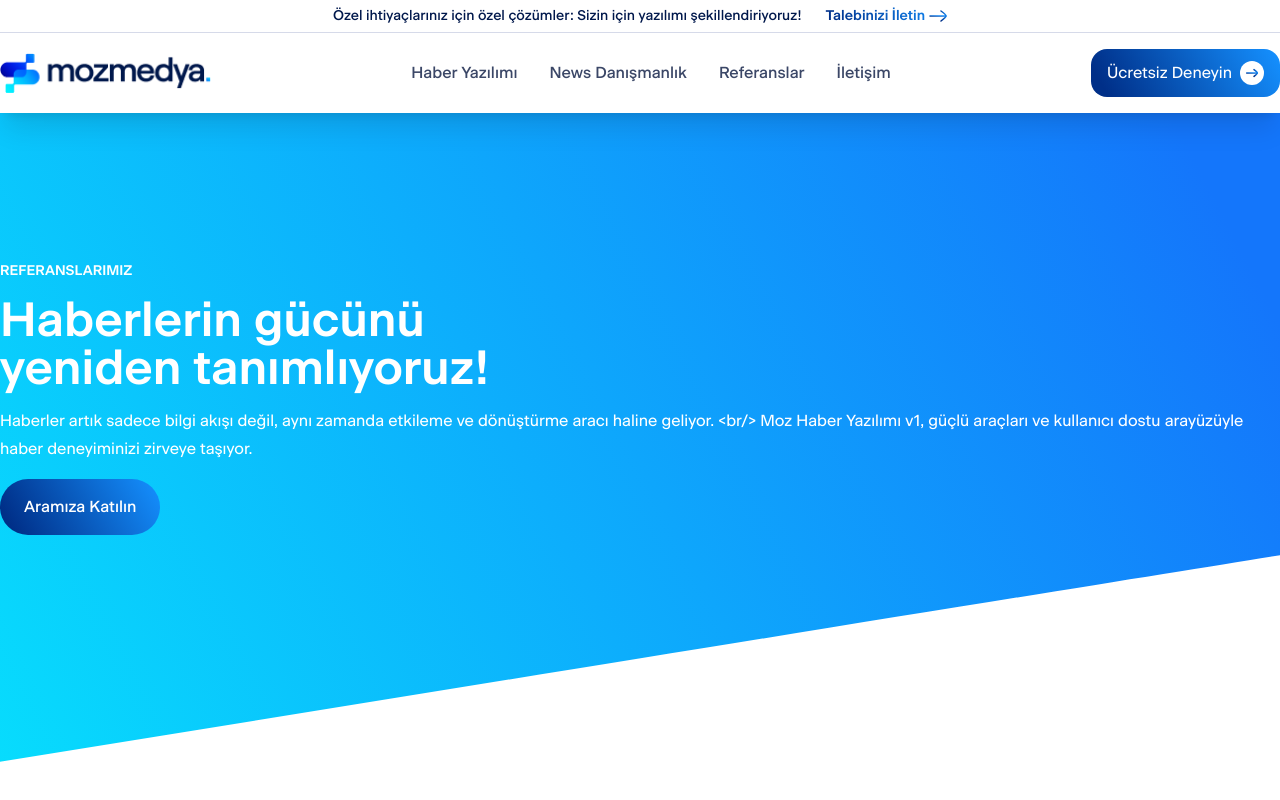
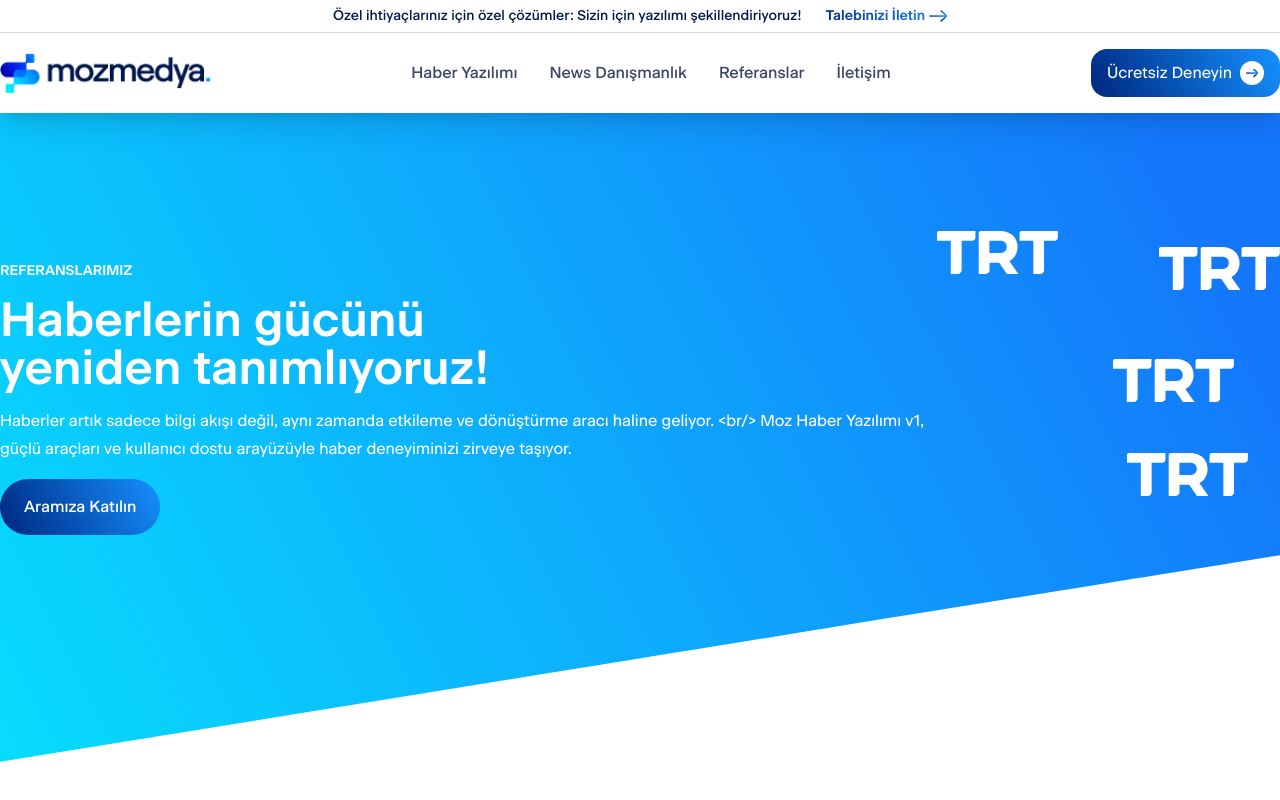
Before and after one commit to erayates/mozmedya, a Next.js app: page /referanslar in a window 1280 px wide. Shown: the top 800 px of the page. Built offline with nearby package versions, Linux system fonts and the light colour scheme.

Commit message:
feature: Grayscale added to references item logos. Logos added to hero.

```diff
--- a/src/components/forms/contact-form.tsx
+++ b/src/components/forms/contact-form.tsx
@@ -41,7 +41,7 @@
   return (
     <FormProvider {...methods}>
       <form onSubmit={methods.handleSubmit(onSubmit)} className="space-y-6">
-        <Input placeholder="İsim Soyisim" name="fullname" icon={<User />} />
+        <Input placeholder="Adınız Soyadınız" name="fullname" icon={<User />} />
         <Input placeholder="E-Posta Adresiniz" name="email" icon={<Mail />} />
         <Input placeholder="Telefon Numaranız" name="phone" icon={<Phone />} />
         <Input
--- a/src/components/layout/header/index.tsx
+++ b/src/components/layout/header/index.tsx
@@ -58,16 +58,13 @@
         <nav>
           <ul className="flex">
             {navLinks.map((navLink: INavLinkItem, _idx: number) => (
-              <li
-                key={_idx}
-                className="px-4 py-3 rounded-2xl hover:bg-buttonHoverGradient group transition-all duration-300"
-              >
-                <Link href={navLink.href}>
+              <Link href={navLink.href} key={_idx}>
+                <li className="px-4 py-3 rounded-2xl hover:bg-buttonHoverGradient group transition-all duration-300">
                   <span className="text-primary-light font-medium text-sm group-hover:bg-titleGradient group-hover:text-transparent group-hover:bg-clip-text transition-all duration-300">
                     {navLink.label}
                   </span>
-                </Link>
-              </li>
+                </li>
+              </Link>
             ))}
           </ul>
         </nav>
--- a/src/containers/references-container/hero/index.tsx
+++ b/src/containers/references-container/hero/index.tsx
@@ -1,9 +1,11 @@
 import MotionText from "@/components/motion/text";
+import Image from "next/image";
 
 const ReferencesHero: React.FC = () => {
   return (
     <section id="hero" className="h-[742px] w-full bg-textGradient relative">
-      <div className="container-auto text-white h-full flex flex-col items-center text-center lg:items-start lg:text-start relative top-[100px] lg:top-[150px] space-y-4">
+      <div className="container-auto text-white h-full flex justify-center lg:items-start text-center lg:text-start relative top-[75px] lg:top-[150px]">
+        <div className="space-y-4">
           <MotionText
             as="p"
             text="REFERANSLARIMIZ"
@@ -31,6 +33,53 @@
           </button>
         </div>
 
+        <div className="absolute lg:relative h-[280px] w-[548px]">
+          <div className="w-[121px] h-[42px] right-0 -top-4 absolute">
+            <Image
+              src="/assets/logos/trt-logo.svg"
+              sizes="100vw"
+              height={0}
+              width={0}
+              alt="TRT Logo"
+              className="object-cover w-full h-auto invert brightness-0"
+            />
+          </div>
+
+          <div className="w-[121px] h-[42px] absolute -top-8">
+            <Image
+              src="/assets/logos/trt-logo.svg"
+              sizes="100vw"
+              height={0}
+              width={0}
+              alt="TRT Logo"
+              className="object-cover w-full h-auto invert brightness-0"
+            />
+          </div>
+
+          <div className="w-[121px] h-[42px] absolute left-44 top-24">
+            <Image
+              src="/assets/logos/trt-logo.svg"
+              sizes="100vw"
+              height={0}
+              width={0}
+              alt="TRT Logo"
+              className="object-cover w-full h-auto invert brightness-0"
+            />
+          </div>
+
+          <div className="w-[121px] h-[42px] absolute right-8 bottom-12">
+            <Image
+              src="/assets/logos/trt-logo.svg"
+              sizes="100vw"
+              height={0}
+              width={0}
+              alt="TRT Logo"
+              className="object-cover w-full h-auto invert brightness-0"
+            />
+          </div>
+        </div>
+      </div>
+
       <div className="absolute left-0 bottom-0 w-full min-h-[742px] bg-referencesHeroShape bg-no-repeat bg-bottom"></div>
     </section>
   );
--- a/src/containers/references-container/references/index.tsx
+++ b/src/containers/references-container/references/index.tsx
@@ -86,7 +86,7 @@
               href={reference.href}
               key={_idx}
               target="_blank"
-              className="border border-ghost rounded-3xl cursor-pointer p-8 hover:shadow-reference-card hover:border-blue hover:border-2 group space-y-8 transition-colors duration-300 hover:transition-colors hover:duration-300"
+              className="border border-ghost rounded-3xl cursor-pointer group p-8 hover:shadow-reference-card hover:border-blue hover:border-2 group space-y-8 transition-colors duration-300 hover:transition-colors hover:duration-300"
             >
               <div className="w-[85px] h-[30px] relative">
                 <Image
@@ -95,7 +95,7 @@
                   height={0}
                   alt="TRT Logo"
                   sizes="100vw"
-                  className="w-full h-auto text-amber-600"
+                  className="w-full h-auto text-amber-600 grayscale group-hover:grayscale-0 group-hover-animate"
                 />
               </div>
               <div className="flex justify-between items-center">
```
Also changed, not shown: public/assets/logos/trt-logo.svg. Lines whose indentation alone changed are shown as unchanged.
